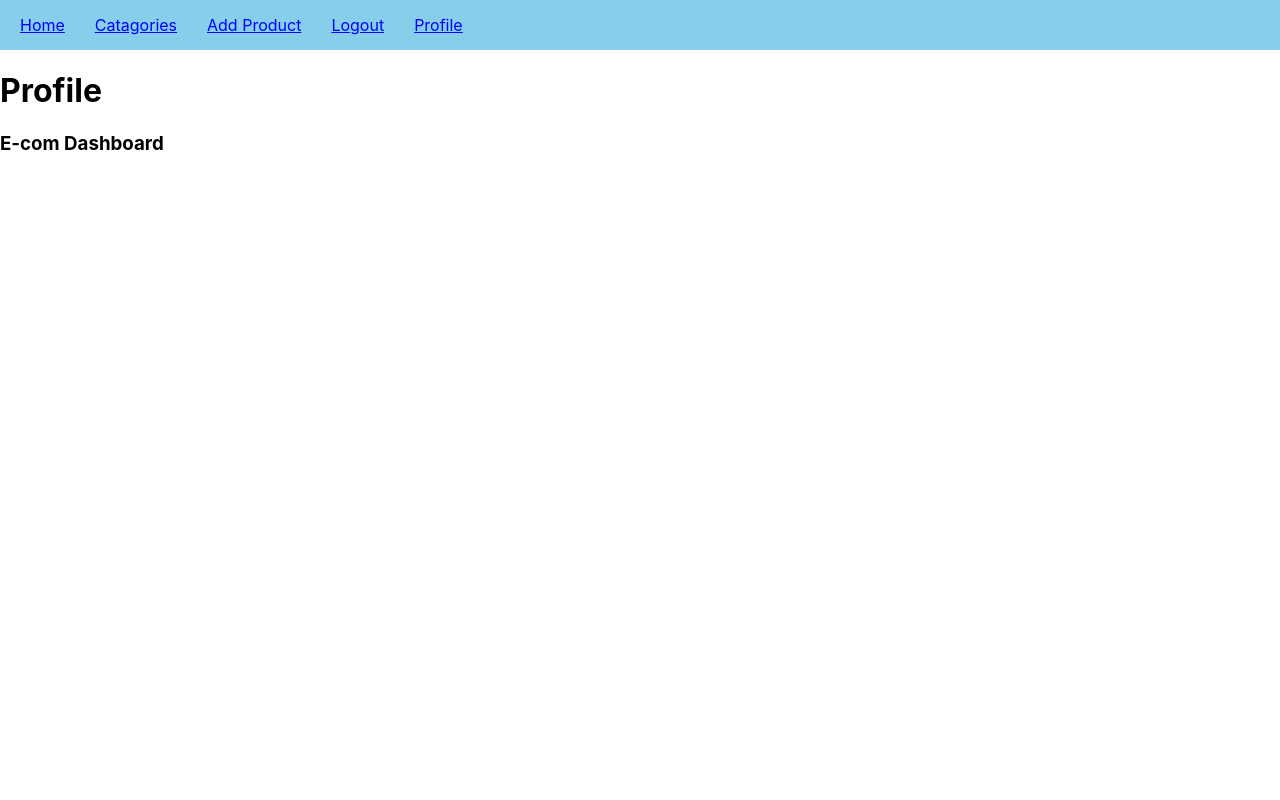
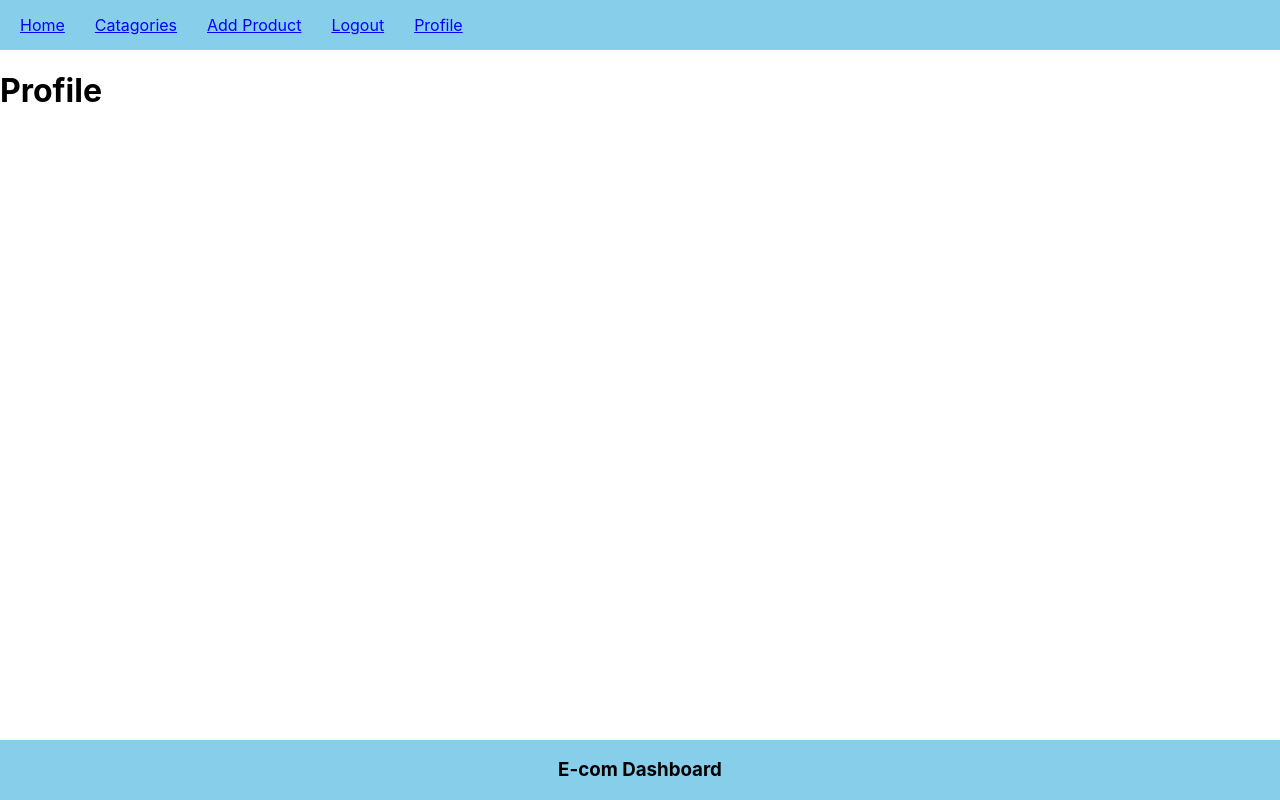
Before and after one commit to SouravLucef/ecom_frnt, a React (Create React App) app: page /profile in a window 1280 px wide. Built offline with nearby package versions, Linux system fonts and the light colour scheme.

Commit message:
added footer css basic

```diff
--- a/src/Foooter.js
+++ b/src/Foooter.js
@@ -3,7 +3,7 @@ import React from 'react';
 
 const Foooter = () => {
     return(
-        <div >
+        <div className='footer'>
             <h3>E-com Dashboard</h3>
         </div>
     )
```
